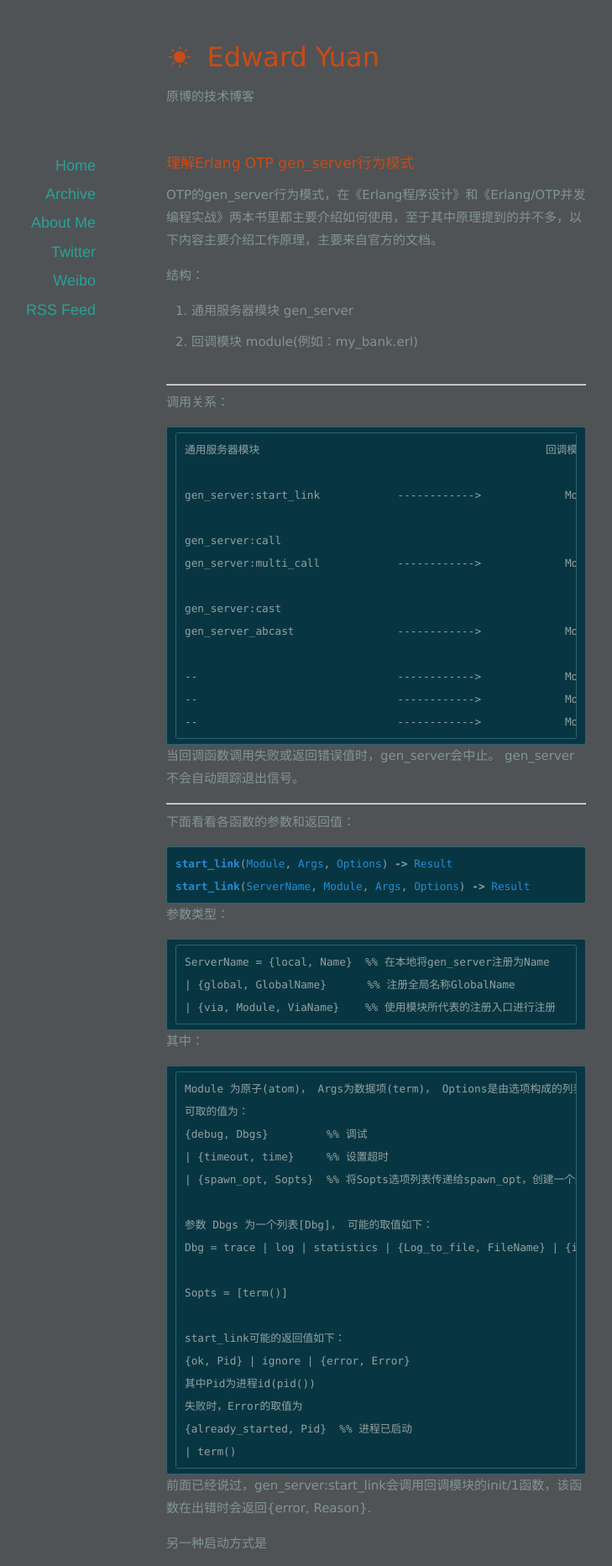
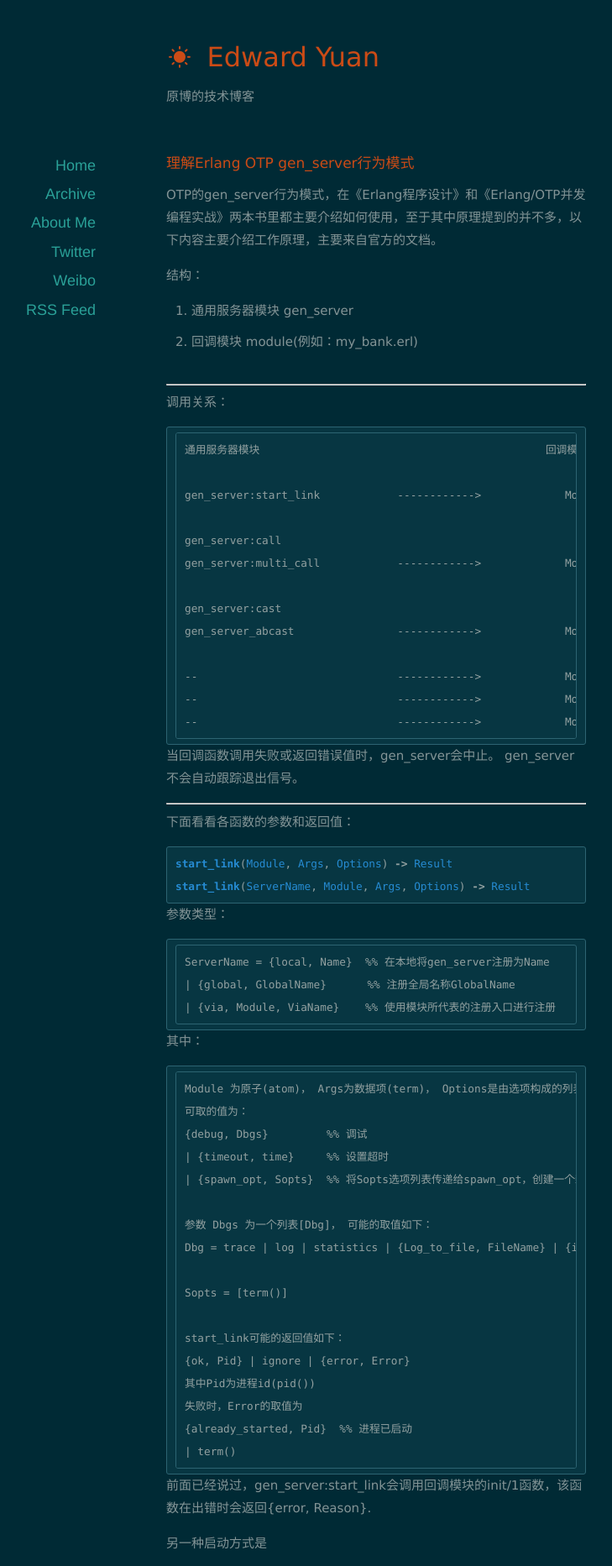
Before and after one commit to EdwardYuan/EdwardYuan.github.io, a Jekyll site: the page built from index.html, in a window 1280 px wide. Shown: the top 1865 px of the page at 84% size, without its empty margins (192-921 px from the left). Built offline with Jekyll 4.4.1, drawn with Linux system fonts in a browser that asks for light colours; nearby versions of some CDN libraries; the list of posts is cut into pages by our own code.

Commit message:
Update colors-dark.css

```diff
--- a/assets/css/colors-dark.css
+++ b/assets/css/colors-dark.css
@@ -1,5 +1,5 @@
 html, body {
-	background-color: #4f5355;
+	background-color: #002a35;
 	color: #839496;
 }
 
```
